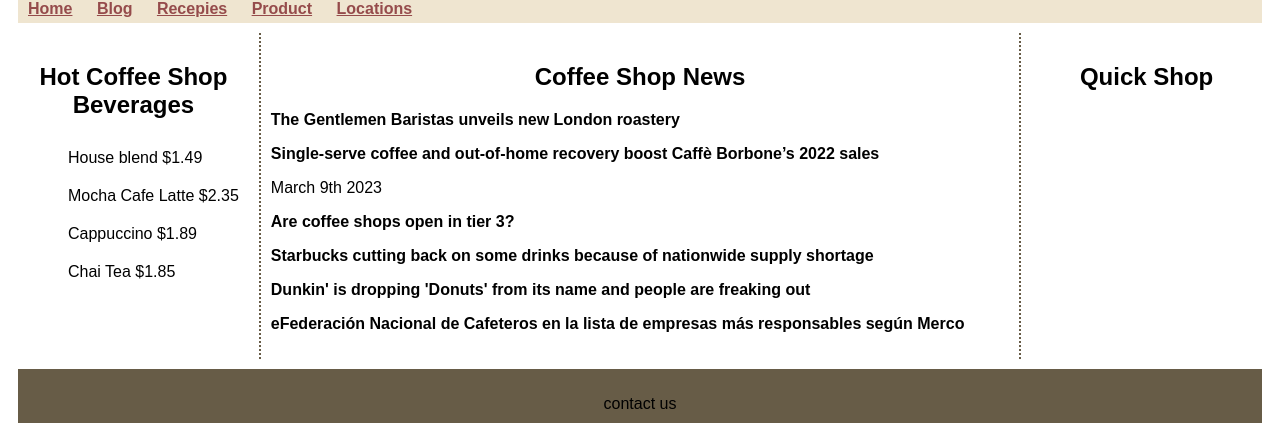
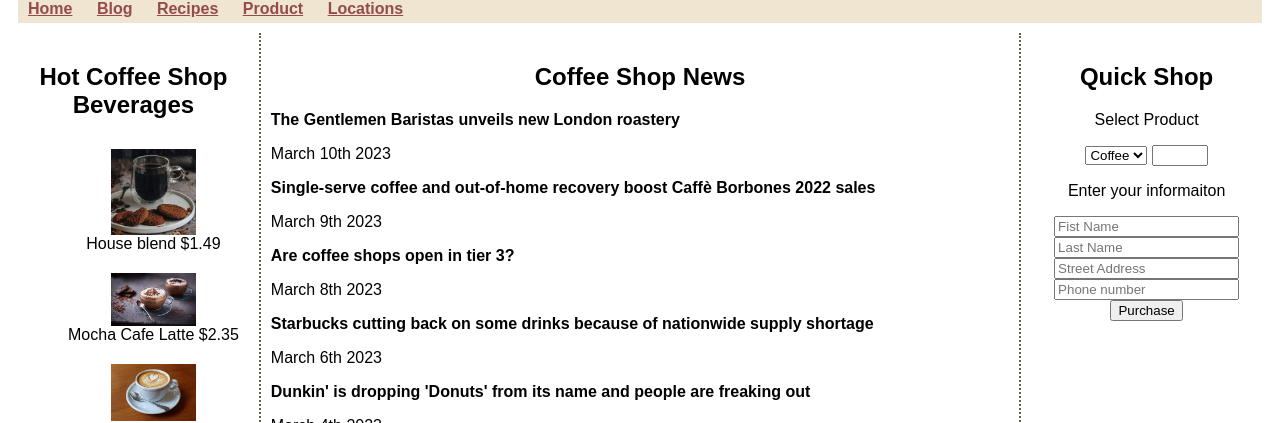
Before and after one commit to buitrago001/The_Coffee_Shop, a plain HTML site: page index.html in a window 1280 px wide. Shown: the part 128-551 px from the top of the page. Drawn offline with Linux system fonts and the light colour scheme.

Commit message:
update beverage secciontion and QS form

```diff
--- a/CSS/footer.css
+++ /dev/null
@@ -1,10 +0,0 @@
-footer{
-    margin: 10px;
-    text-align: center;
-    background-color: #675c47;
-}
-
-#socialMediaLogo{
-    height: 30px;
-    width: 30px;
-}
--- /dev/null
+++ b/CSS/header_footer.css
@@ -0,0 +1,79 @@
+body{
+    background-color: white;
+    font-family: sans-serif;
+}
+
+div #tableContainer{
+    display: table;
+}
+
+div #tableRow{
+    display: table-row;
+}
+
+#mainHeader{
+    margin: 10px 10px 0px 10px;
+    background-color: #675c47;
+    height: 108px;
+}
+
+#coffeeShopLogo{
+    height: 100px;
+    width: 100px;
+}
+
+#sloganImage{
+    height: 100px;
+    width: 100px;;
+    float: right;
+    margin: 5px 10px 0px 0px;
+}
+
+ul{
+    list-style: none;
+}
+
+nav{
+    background-color: #efe5d0;
+    margin: 5px 10px 10px 10px;
+}
+
+nav ul{
+    margin: 0px;
+    list-style: none;
+    padding: 5px 0px 5px 0px;
+}
+
+nav ul li {
+    display: inline;
+    padding: 5px 10px 5px 10px;
+}
+
+nav ul li a:link, ul li a:visited{
+    color: #954b4b;
+    border-bottom: none;
+    font-weight: bold;
+}
+
+nav ul li:selected{
+    background-color: #c8b99c;
+}
+
+nav ul li:hover{
+    background-color: peachpuff;
+}
+
+.sectionsWrapper{
+    padding:  10px 10px 10px 10px;
+}
+
+footer{
+    margin: 10px;
+    text-align: center;
+    background-color: #675c47;
+}
+
+#socialMediaLogo{
+    height: 30px;
+    width: 30px;
+}
--- a/CSS/index.css
+++ b/CSS/index.css
@@ -1,72 +1,3 @@
-body{
-    background-color: white;
-    font-family: sans-serif;
-}
-
-div #tableContainer{
-    display: table;
-}
-
-div #tableRow{
-    display: table-row;
-}
-
-#mainHeader{
-    margin: 10px 10px 0px 10px;
-    background-color: #675c47;
-    height: 108px;
-}
-
-#coffeeShopLogo{
-    height: 100px;
-    width: 100px;
-}
-
-#sloganImage{
-    height: 100px;
-    width: 100px;;
-    float: right;
-    margin: 5px 10px 0px 0px;
-}
-
-ul{
-    list-style: none;
-}
-
-nav{
-    background-color: #efe5d0;
-    margin: 5px 10px 10px 10px;
-}
-
-nav ul{
-    margin: 0px;
-    list-style: none;
-    padding: 5px 0px 5px 0px;
-}
-
-nav ul li {
-    display: inline;
-    padding: 5px 10px 5px 10px;
-}
-
-nav ul li a:link, ul li a:visited{
-    color: #954b4b;
-    border-bottom: none;
-    font-weight: bold;
-}
-
-nav ul li:selected{
-    background-color: #c8b99c;
-}
-
-nav ul li:hover{
-    background-color: peachpuff;
-}
-
-.sectionsWrapper{
-    padding:  10px 10px 10px 10px;
-}
-
 main{
     display: table-cell;
 }
@@ -88,6 +19,7 @@ main section #news {
 
 #availableProducts ul li{
     padding: 10px;
+    text-align: center;
  }
 
 #availableProducts{
@@ -100,3 +32,10 @@ main section #news {
     font-size: x-large;
     text-align: center;
 }
+
+#beverages{
+    display: block;
+    margin: auto;
+    margin-right: auto;
+    width: 50%;
+}
--- a/CSS/test.css
+++ /dev/null
@@ -1,52 +0,0 @@
-body{
-    background-color: white;
-    font-family: sans-serif;
-}
-
-#mainHeader{
-    margin: 10px 10px 0px 10px;
-    background-color: #675c47;
-    height: 108px;
-}
-
-#coffeeShopLogo{
-    height: 100px;
-    width: 100px;
-}
-
-#sloganImage{
-    height: 100px;
-    width: 100px;;
-    float: right;
-    margin: 5px 10px 0px 0px;
-}
-
-nav{
-    background-color: #efe5d0;
-    margin: 10px 10px 0px 10px;
-}
-
-nav ul{
-    margin: 0px;
-    list-style: none;
-    padding: 5px 0px 5px 0px;
-}
-
-nav ul li {
-    display: inline;
-    padding: 5px 10px 5px 10px;
-}
-
-nav ul li a:link, ul li a:visited{
-    color: #954b4b;
-    border-bottom: none;
-    font-weight: bold;
-}
-
-nav ul li:selected{
-    background-color: #c8b99c;
-}
-
-nav ul li:hover{
-    background-color: peachpuff;
-}
--- a/index.html
+++ b/index.html
@@ -6,7 +6,7 @@
     <meta name="viewport" content="width=device-width, initial-scale=1.0">
     <title>The Coffee Shop - Home</title>
     <link rel="stylesheet" href="../The_Coffee_Shop/CSS/index.css">
-    <link rel="stylesheet" href="./CSS/footer.css">
+    <link rel="stylesheet" href="./CSS/header_footer.css">
 </head>
 <body>
     <header id="mainHeader">
@@ -22,7 +22,7 @@
         <ul>
             <li><a href="./index.html">Home</a> </li>
             <li><a href="./news.html">Blog</a> </li>
-            <li><a href="./recipes.html">Recepies</a> </li>
+            <li><a href="./recipes.html">Recipes</a> </li>
             <li><a href="./products.html">Product</a> </li>
             <li><a href="./locations.html">Locations</a></li>
         </ul>
@@ -34,10 +34,18 @@
             <aside class="sectionsWrapper" id="availableProducts" >
                 <h1 id="beveragetitle">Hot Coffee Shop Beverages</h1>
                 <ul>
-                    <li>House blend	$1.49</li>
-                    <li>Mocha Cafe Latte $2.35</li>
-                    <li>Cappuccino $1.89</li>
-                    <li>Chai Tea $1.85</li>
+                    <li>
+                        <img src="./images/beverages/house_blend.jpeg" alt="house blend" id="beverages"> House blend	$1.49
+                    </li>
+                    <li>
+                        <img src="./images/beverages/mocha_cafe.jpeg" alt="Mocha" id="beverages"> Mocha Cafe Latte $2.35
+                    </li>
+                    <li>
+                        <img src="./images/beverages/capuccino.jpeg" alt="Cappuccino" id="beverages"> Cappuccino $1.89
+                    </li>
+                    <li>
+                        <img src="./images/beverages/chai_tea.jpeg" alt="Chai tea" id="beverages"> Chai Tea $1.85
+                    </li>
                 </ul>
             </aside>
 
@@ -47,21 +55,53 @@
                     <article>
                         <header>
                             <h1>The Gentlemen Baristas unveils new London roastery </h1>
-                            <time datetime="2023-03-02"></time>
+                            <time datetime="2023-03-10">March 10th 2023</time>
                         </header>
-                        <header><h1>Single-serve coffee and out-of-home recovery boost Caffè Borbone’s 2022 sales</h1>
-                            <time datetime="2023-03-02">March 9th 2023</time>
+                        <header><h1>Single-serve coffee and out-of-home recovery boost Caffè Borbones 2022 sales</h1>
+                            <time datetime="2023-03-09">March 9th 2023</time>
                         </header>
-                        <header><h1>Are coffee shops open in tier 3?</h1><time datetime="2023-03-02"></time></header>
-                        <header><h1>Starbucks cutting back on some drinks because of nationwide supply shortage</h1><time datetime="2023-03-02"></time></header>
-                        <header><h1>Dunkin' is dropping 'Donuts' from its name and people are freaking out</h1><time datetime="2023-03-02"></time></header>
-                        <header><h1>eFederación Nacional de Cafeteros en la lista de empresas más responsables según Merco</h1><time datetime="2023-03-02"></time></header>
+                        <header>
+                            <h1>Are coffee shops open in tier 3?</h1>
+                            <time datetime="2023-03-08">March 8th 2023</time>
+                        </header>
+                        <header>
+                            <h1>Starbucks cutting back on some drinks because of nationwide supply shortage</h1>
+                            <time datetime="2023-03-06">March 6th 2023</time>
+                        </header>
+                        <header>
+                            <h1>Dunkin' is dropping 'Donuts' from its name and people are freaking out</h1>
+                            <time datetime="2023-03-04">March 4th 2023</time>
+                        </header>
+                        <header>
+                            <h1>Federación Nacional de Cafeteros en la lista de empresas más responsables según Merco</h1>
+                            <time datetime="2023-03-02">March 2nd 2023</time>
+                        </header>
                     </article>
                 </section>
             </main>
 
             <section class="sectionsWrapper" id="quickshop">
                 <h1>Quick Shop</h1>
+                <form action="quickShop">
+                    <p>Select Product</p>
+                    <select name="product" id="products">
+                        <option value="products">Coffee</option>
+                        <option value="products">Cafe</option>
+                        <option value="products">Caffe</option>
+                        <option value="products">Kope</option>
+                    </select>
+
+                    <input type="number" id="quantity" name="quantity" min="1" max="10">
+
+                    <p>Enter your informaiton</p>
+                    <input class="quickShopForm" type="text" placeholder="Fist Name" id="firstName">
+                    <input class="quickShopForm" type="text" placeholder="Last Name" id="lastName">
+                    <input class="quickShopForm" type="text" placeholder="Street Address" id="streetAddress">
+                    <input class="quickShopForm" type="tel" placeholder="Phone number" id="phoneNumber">
+                    <br>
+                    <input type="submit" value="Purchase">
+
+                </form>
             </section>
         </div>
 
```
Also changed, not shown: locations.html (+2 -3 lines), news.html (+2 -3 lines), products.html (+2 -3 lines), recipes.html (renamed from recepies.html, +2 -3 lines), CSS/quickShopForm.css (added), images/beverages/capuccino.jpeg (added), images/beverages/chai_tea.jpeg (added), images/beverages/house_blend.jpeg (added), images/beverages/mocha_cafe.jpeg (added).
